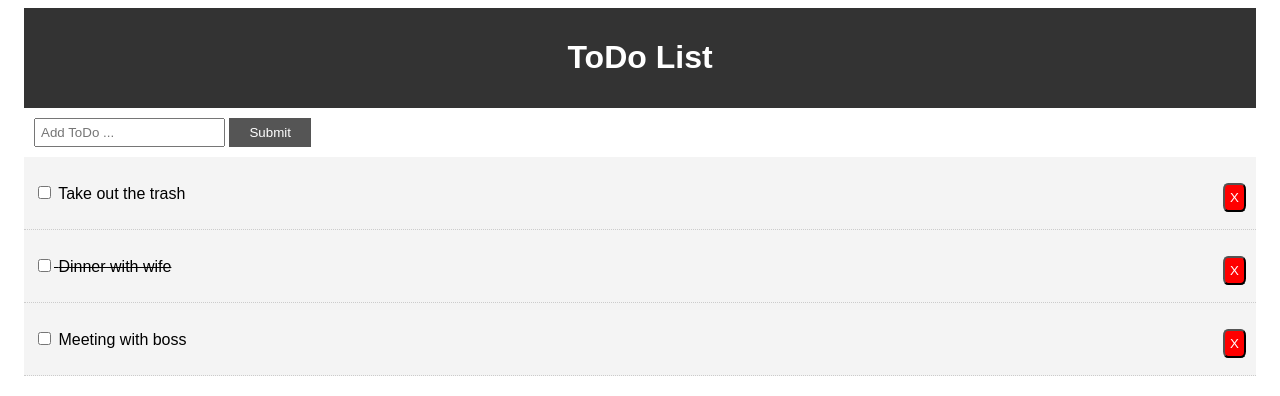
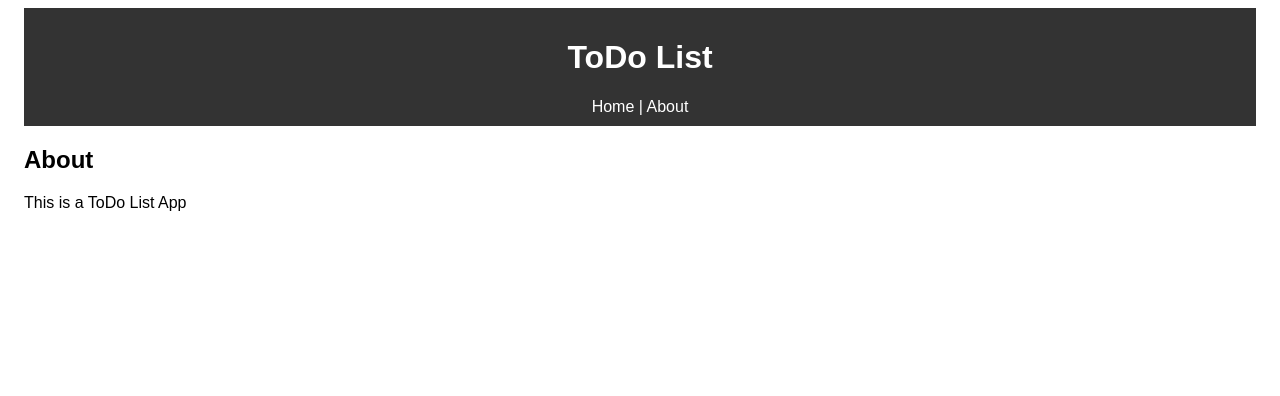
Before and after one commit to aturanj/reactjs-todo-list, a React (Create React App) app: page /about in a window 1280 px wide. Shown: the top 396 px of the page. Built offline with nearby package versions, Linux system fonts and the light colour scheme; no server answers.

Commit message:
rest api integrated
prop-types updated

```diff
--- a/package.json
+++ b/package.json
@@ -1,4 +1,5 @@
 {
+  "homepage": "https://aturanj.github.io/todo-list-app",
   "name": "todo-list-project",
   "version": "0.1.0",
   "private": true,
@@ -6,8 +7,10 @@
     "@testing-library/jest-dom": "^5.11.5",
     "@testing-library/react": "^11.1.0",
     "@testing-library/user-event": "^12.1.10",
+    "axios": "^0.21.0",
     "react": "^17.0.1",
     "react-dom": "^17.0.1",
+    "react-router-dom": "^5.2.0",
     "react-scripts": "4.0.0",
     "react-uuid": "^1.0.2",
     "web-vitals": "^0.2.4"
--- a/src/App.js
+++ b/src/App.js
@@ -1,13 +1,17 @@
-import { Component } from 'react';
+import React, { Component } from 'react';
 import Header from './components/layout/Header';
 import Todos from './components/Todos';
 import AddTodo from './components/AddTodo';
-import uuid from 'react-uuid';
+import About from './components/pages/About';
+//import uuid from 'react-uuid';
+import { BrowserRouter as Router, Route } from 'react-router-dom'
+import Axios from 'axios';
 import './App.css';
 
 class App extends Component {
 
   state = {
+    /*
     todos: [{
       id: uuid(),
       title: 'Take out the trash',
@@ -22,6 +26,18 @@ class App extends Component {
       title: 'Meeting with boss',
       completed: false
     }]
+    */
+
+    todos: []
+  }
+
+  componentDidMount() {
+
+    console.log("fetch up-to-date data");
+
+    Axios
+      .get('https://jsonplaceholder.typicode.com/todos')
+      .then(response => this.setState({ todos: response.data }));
   }
 
   markCompleted = (id) => {
@@ -41,20 +57,33 @@ class App extends Component {
   }
 
   deleteOurTodo = (id) => {
+
+    Axios
+      .delete(`https://jsonplaceholder.typicode.com/todos/${id}`);
+      //.then(this.componentDidMount()); //get up-to-date data
+
+    // only for visual
     this.setState({ todos: [...this.state.todos.filter(item => item.id !== id)] })
   }
 
   addOurTodo = (title) => {
 
-    //console.log(title);
-
+    /*
     const newTodo = {
       id: uuid(),
       title: title,
       completed: false
     }
+    */
 
-    this.setState({ todos: [...this.state.todos, newTodo] })
+    Axios
+      .post('https://jsonplaceholder.typicode.com/todos', {
+        title: title,
+        completed: false
+      })
+      .then(response => this.setState({ todos: [...this.state.todos, response.data] }));
+
+    //this.setState({ todos: [...this.state.todos, newTodo] })
   }
 
   render() {
@@ -62,11 +91,15 @@ class App extends Component {
     /* console.log(this.state.todos); */
 
     return (
+      <Router>
         <div className="App">
-
           <div className="container">
 
             <Header />
+
+            <Route exact path="/" render={props => (
+
+              <React.Fragment>
 
                 <AddTodo addOurTodo={this.addOurTodo} />
 
@@ -74,8 +107,15 @@ class App extends Component {
                   markCompleted={this.markCompleted}
                   deleteOurTodo={this.deleteOurTodo} />
 
+              </React.Fragment>
+
+            )} />
+
+            <Route path="/about" component={About} />
+
           </div>
         </div>
+      </Router>
     );
   }
 }
--- a/src/components/AddTodo.js
+++ b/src/components/AddTodo.js
@@ -1,4 +1,6 @@
-import React, { Component } from 'react'
+import React, { Component } from 'react';
+import PropTypes from 'prop-types';
+
 
 export class AddTodo extends Component {
 
@@ -43,4 +45,9 @@ export class AddTodo extends Component {
     }
 }
 
+//Prop Types
+AddTodo.prototypes = {
+    addOurTodo: PropTypes.func.isRequired
+}
+
 export default AddTodo
--- a/src/components/TodoItem.js
+++ b/src/components/TodoItem.js
@@ -37,7 +37,9 @@ export class TodoItem extends Component {
 
 //Prop Types
 TodoItem.propTypes = {
-    ourTodo: PropTypes.object.isRequired  //an object
+    ourTodo: PropTypes.object.isRequired,  //an object
+    markCompleted: PropTypes.func.isRequired,
+    deleteOurTodo: PropTypes.func.isRequired
 }
 
 const buttonStyle = {
--- a/src/components/Todos.js
+++ b/src/components/Todos.js
@@ -1,4 +1,3 @@
-
 import React, { Component } from 'react';
 import TodoItem from './TodoItem';
 import PropTypes from 'prop-types';
@@ -19,7 +18,9 @@ class Todos extends Component {
 
 //Prop Types
 Todos.propTypes = {
-    todoList: PropTypes.array.isRequired  //an array
+    todoList: PropTypes.array.isRequired,  //an array
+    markCompleted: PropTypes.func.isRequired, //a function
+    deleteOurTodo: PropTypes.func.isRequired  //a function
 }
 
 export default Todos;
--- a/src/components/layout/Header.js
+++ b/src/components/layout/Header.js
@@ -1,11 +1,16 @@
 
 import React from 'react';
+import { Link } from 'react-router-dom';
 
 function Header() {
 
     return (
         <header style={headerStyle}>
             <h1> ToDo List </h1>
+
+            <Link to="/" style={linkStyle}>Home</Link>
+           {' | '}
+            <Link to="/about" style={linkStyle}>About</Link>
         </header>
     )
 }
@@ -18,4 +23,9 @@ const headerStyle = {
     padding: '10px'
 }
 
+const linkStyle = {
+    color: 'white',
+    textDecoration: 'none'
+}
+
 export default Header;
--- /dev/null
+++ b/src/components/pages/About.js
@@ -0,0 +1,13 @@
+import React from 'react'
+
+export default function About() {
+
+    return (
+        <React.Fragment>
+
+            <h2>About</h2>
+            <p>This is a ToDo List App</p>
+
+        </React.Fragment>
+    )
+}
```
Also changed, not shown: 1 other file (tests, documents, lock files or other folders). Lines whose indentation alone changed are shown as unchanged.
